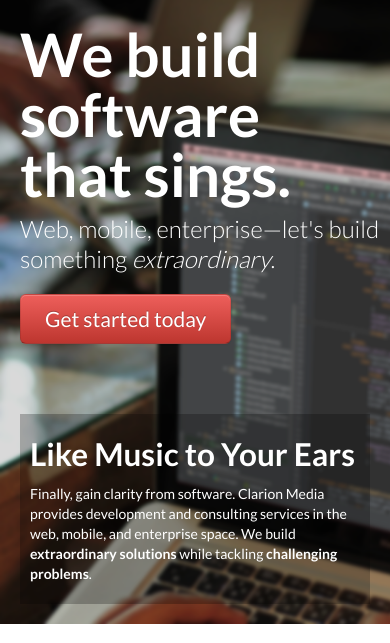
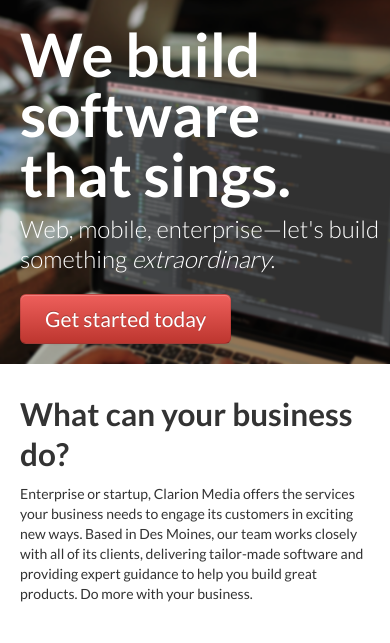
Before and after one commit to ClarionMedia/clarionmedia.com, a plain HTML site: page index.html in a window 390 px wide. Shown: the part 141-784 px from the top of the page. Drawn offline with Linux system fonts and the light colour scheme.

Commit message:
Hide transparent box on small screens.

```diff
--- a/index.html
+++ b/index.html
@@ -63,7 +63,7 @@
         <p class="lead">Web, mobile, enterprise&mdash;let's build something <i>extraordinary</i>.</p>
         <a class="btn btn-large btn-danger" href="#">Get started today</a>
       </div>
-      <div class="span5 transparent-box">
+      <div class="span5 transparent-box hidden-phone hidden-tablet">
         <h2>Like Music to Your Ears</h2>
         <p>Finally, gain clarity from software. Clarion Media provides development and consulting services in the web, mobile, and enterprise space. We build <strong>extraordinary solutions</strong> while tackling <strong>challenging problems</strong>.</p>
       </div>
```
